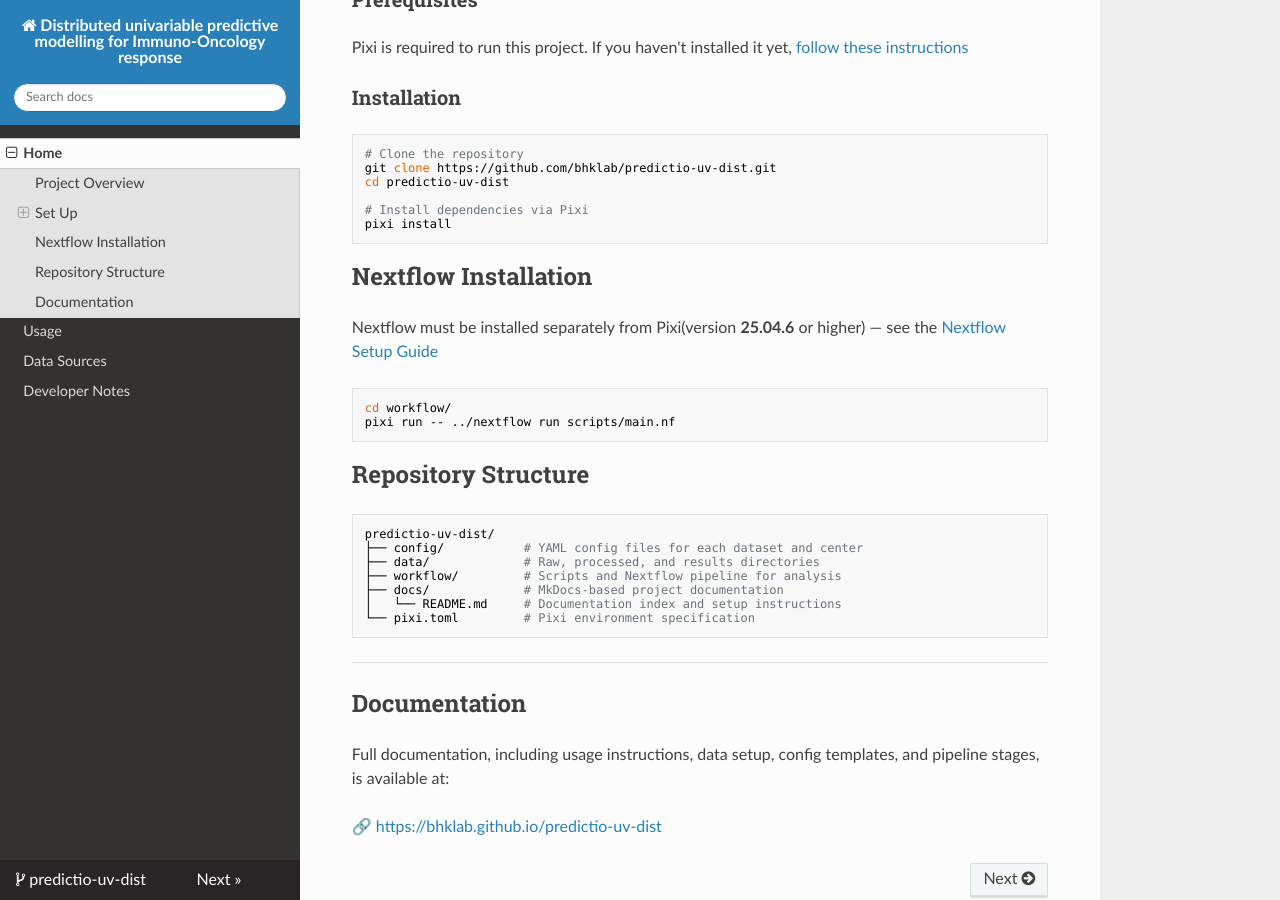
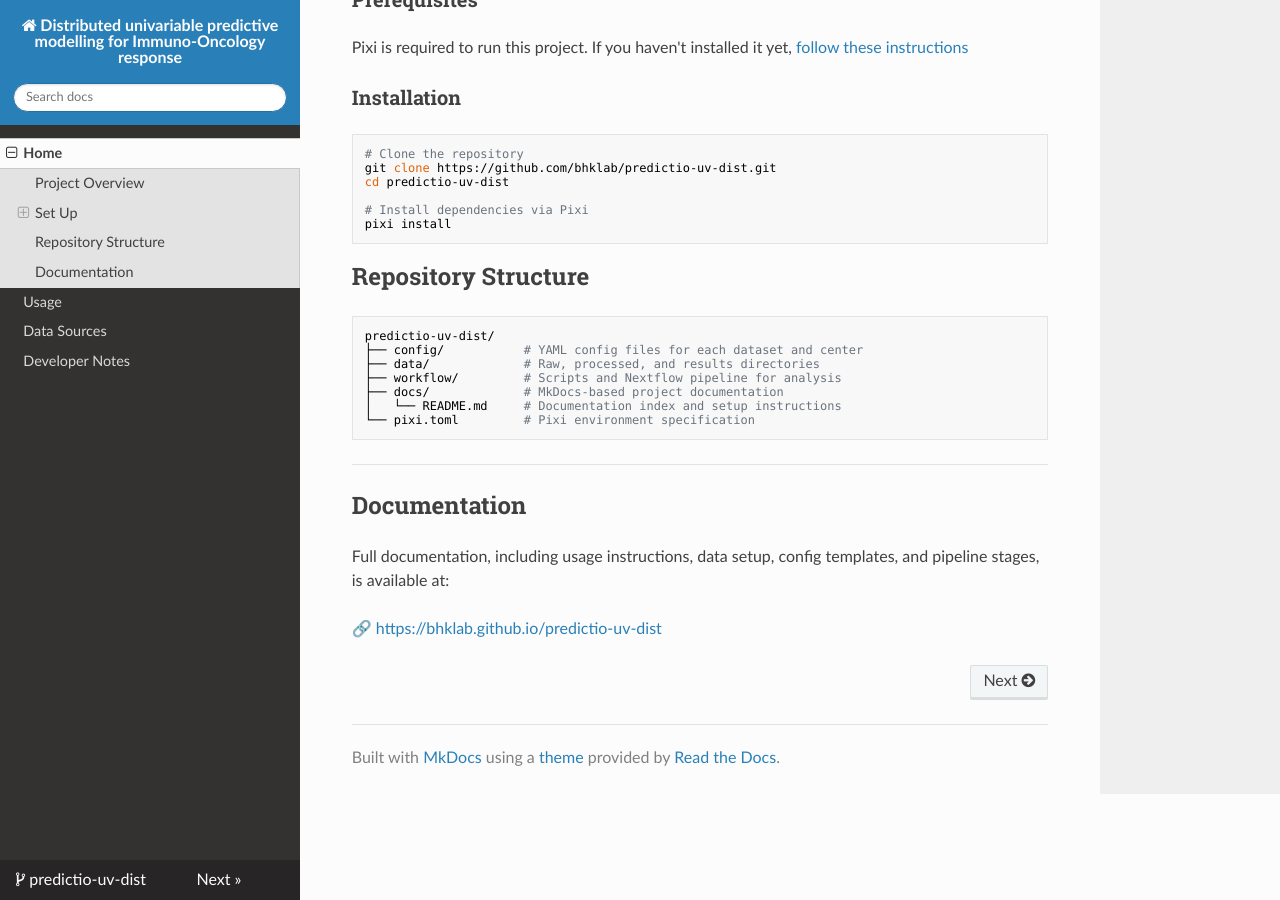
Before and after one commit to bhklab/PredictIO-UV-Dist, an MkDocs documentation site: the page built from docs/README.md, in a window 1280 px wide and 900 px high, scrolled down 804 px. Built offline with MkDocs 1.6.1, drawn with Linux system fonts in a browser that asks for light colours; nearby versions of some CDN libraries.

Commit message:
remove nextflow information

````diff
--- a/docs/README.md
+++ b/docs/README.md
@@ -45,15 +45,6 @@ cd predictio-uv-dist
 pixi install
 ```
 
-## Nextflow Installation
-
-Nextflow must be installed separately from Pixi(version **25.04.6** or higher) — see the [Nextflow Setup Guide](https://www.nextflow.io/docs/latest/install.html)
-
-```
-cd workflow/
-pixi run -- ../nextflow run scripts/main.nf
-```
-
 ## Repository Structure
 
 ```
````
